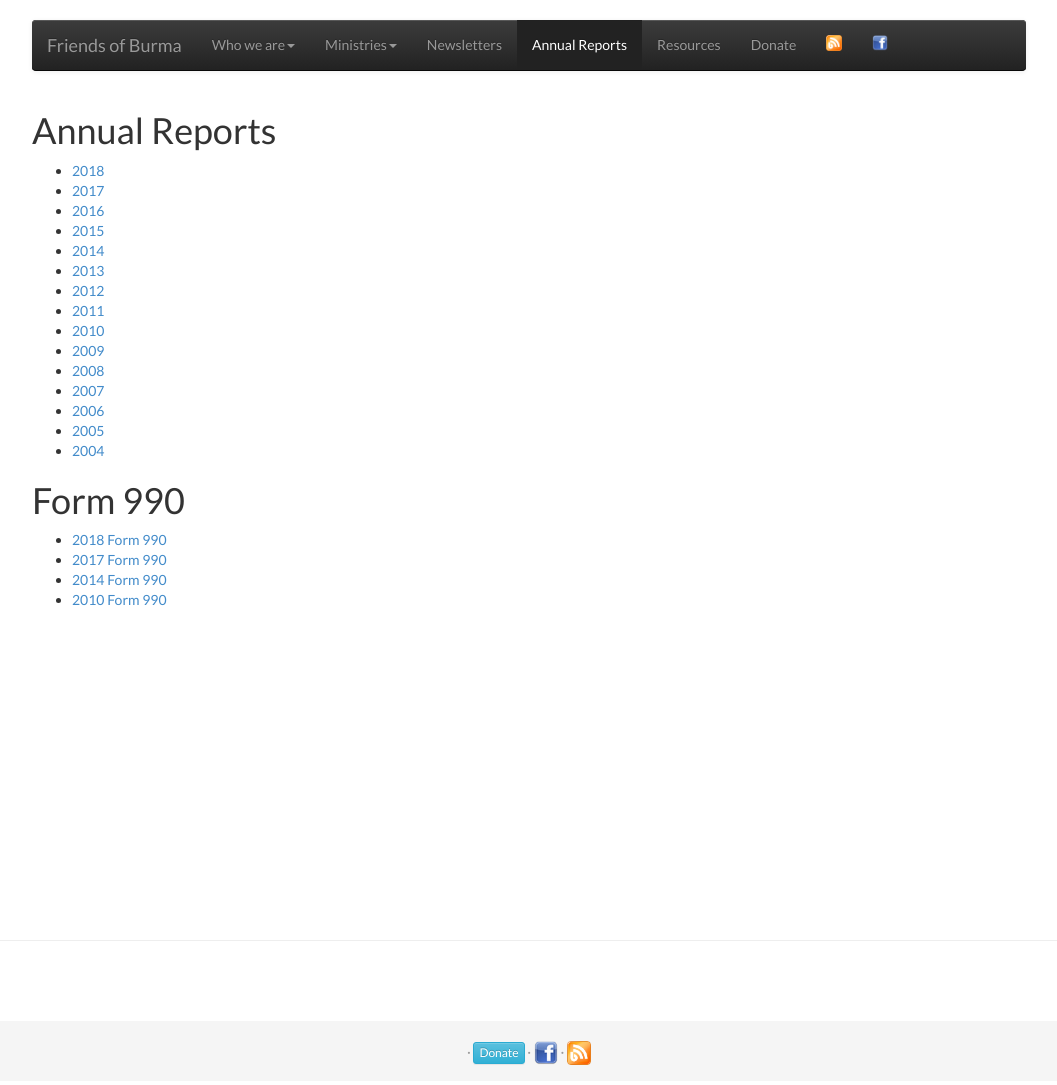
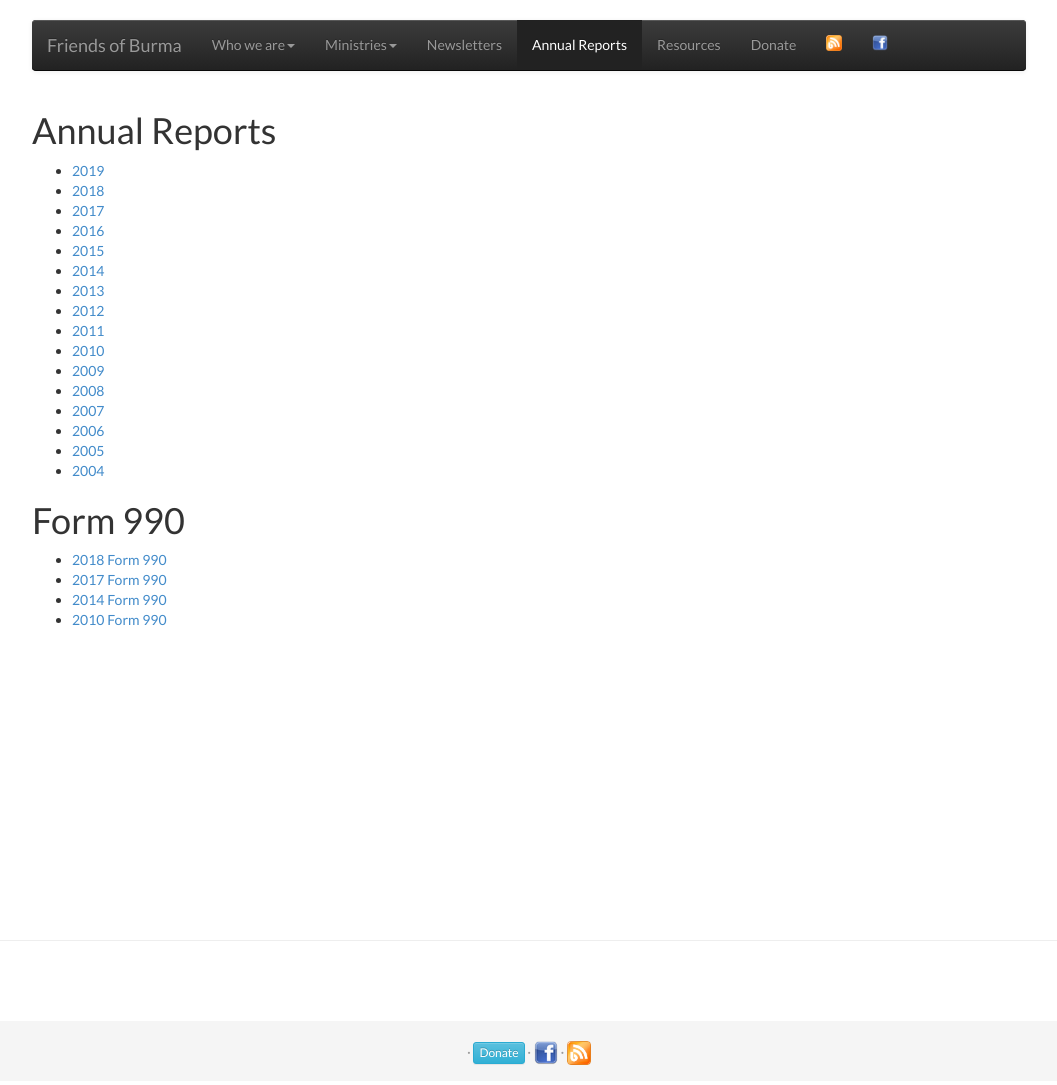
Before and after one commit to friendsofburma/friendsofburma.github.io, a Jekyll site: the page built from _pages/annualreports.html, in a window 1280 px wide. Shown: the whole page, without its empty margins (111-1168 px from the left). Built offline with Jekyll 4.4.1, drawn with Linux system fonts in a browser that asks for light colours.

Commit message:
2019 annual report.

```diff
--- a/_pages/annualreports.html
+++ b/_pages/annualreports.html
@@ -8,6 +8,7 @@ permalink: /annualreports/
   <div class="container">
     <h1>Annual Reports</h1>
     <ul>
+      <li><a href="http://news.friendsofburma.org/2020/01/friends-of-burma-annual-report-2019.html" target="_blank">2019</a></li>
       <li><a href="http://news.friendsofburma.org/2019/01/friends-of-burma-annual-report-2018.html" target="_blank">2018</a></li>
       <li><a href="http://news.friendsofburma.org/2018/01/friends-of-burma-annual-report-2017.html" target="_blank">2017</a></li>
       <li><a href="http://news.friendsofburma.org/2017/01/friends-of-burma-inc-fob-annual-report.html" target="_blank">2016</a></li>
```
